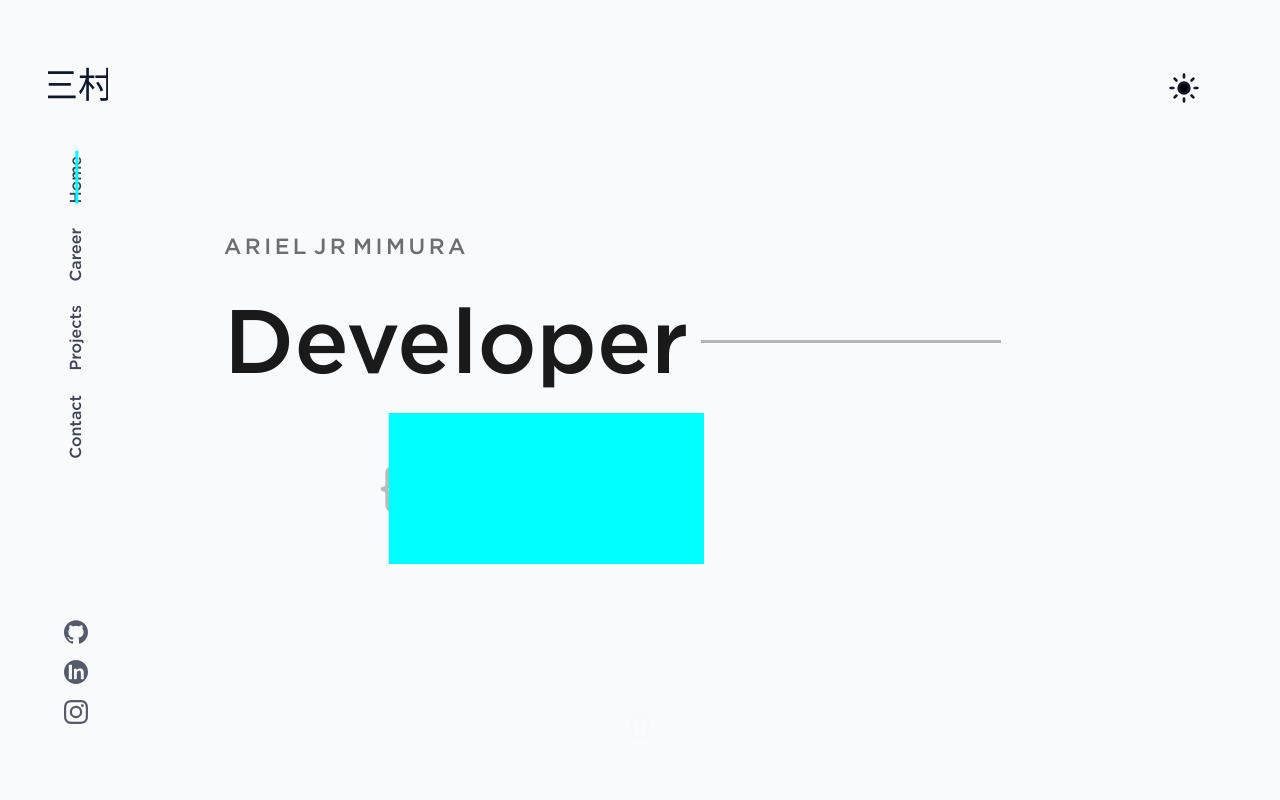
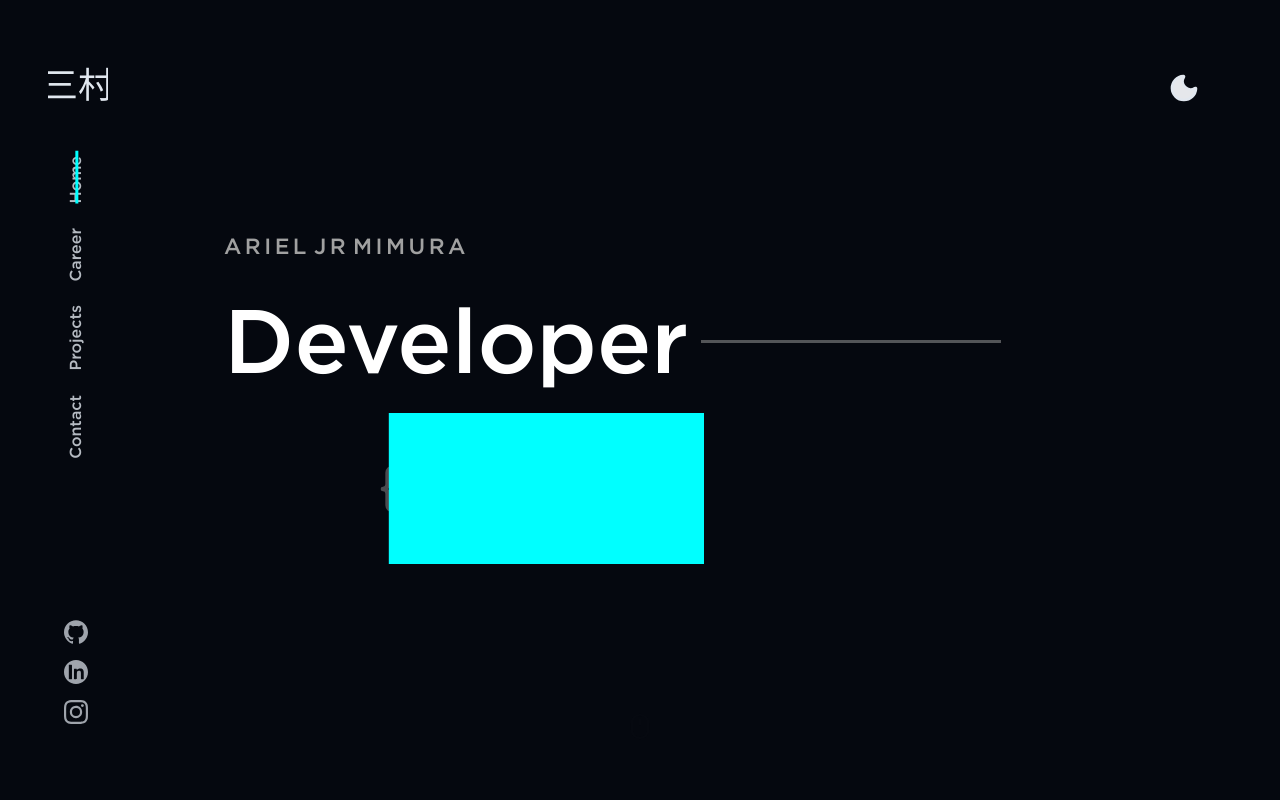
Before and after one commit to mimura-arieljr/chock, a React (Vite) app: page / in a window 1280 px wide. Shown: the top 800 px of the page. Built offline with nearby package versions, Linux system fonts and the light colour scheme; a web font is replaced by a local one.

Commit message:
CHCK: Default theme to dark mode on initial page visit

```diff
--- a/src/components/ThemeToggle.tsx
+++ b/src/components/ThemeToggle.tsx
@@ -8,10 +8,10 @@ export const ThemeToggle = () => {
 
     useEffect(() => {
         const storedTheme = localStorage.getItem("theme");
-        if (storedTheme === "dark") {
+        if (storedTheme === "light") {
+            setToLightTheme();
+        } else {
             setToDarkTheme();
-        } else {
-            setToLightTheme();
         }
     }, [])
 
```
